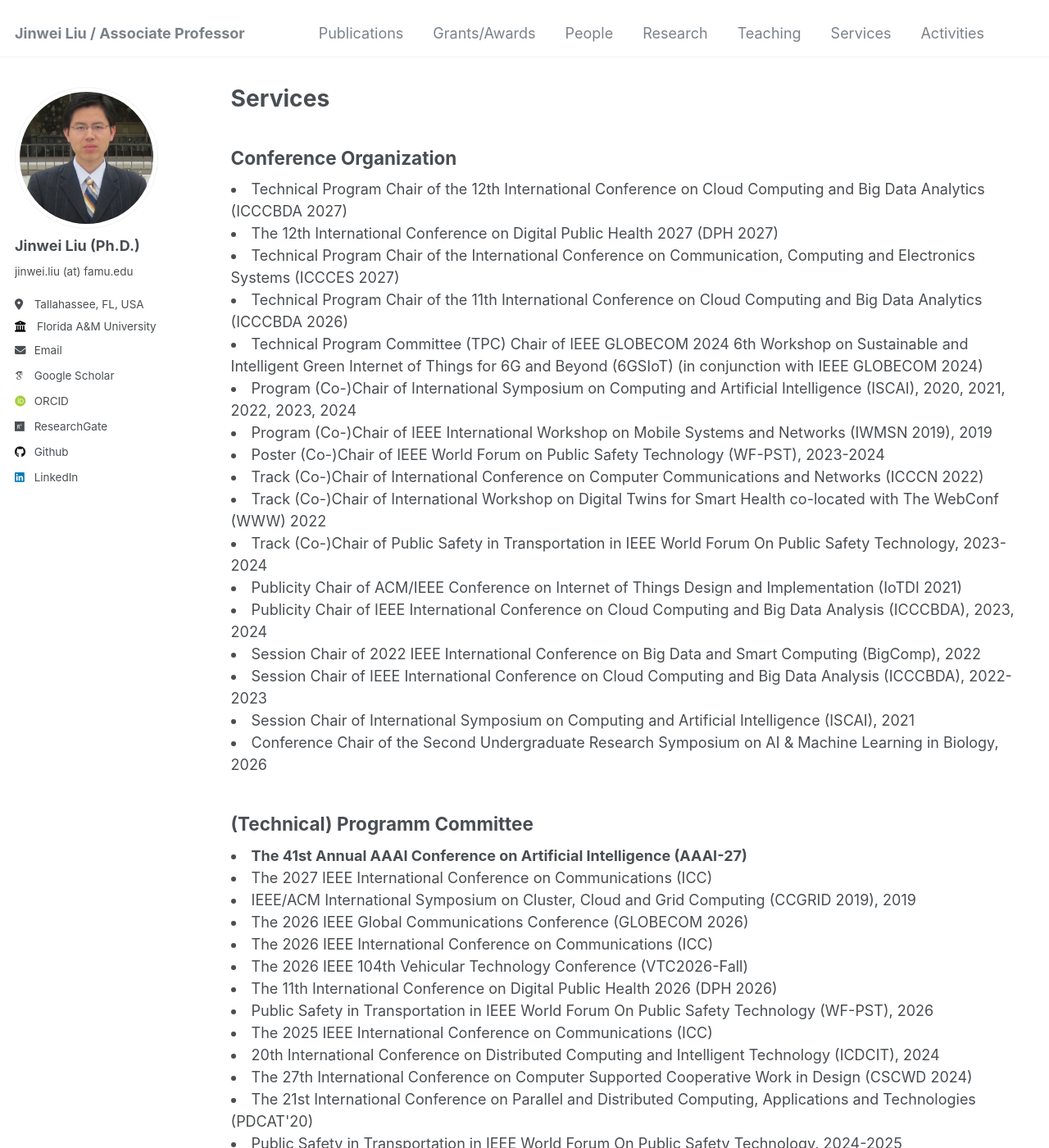
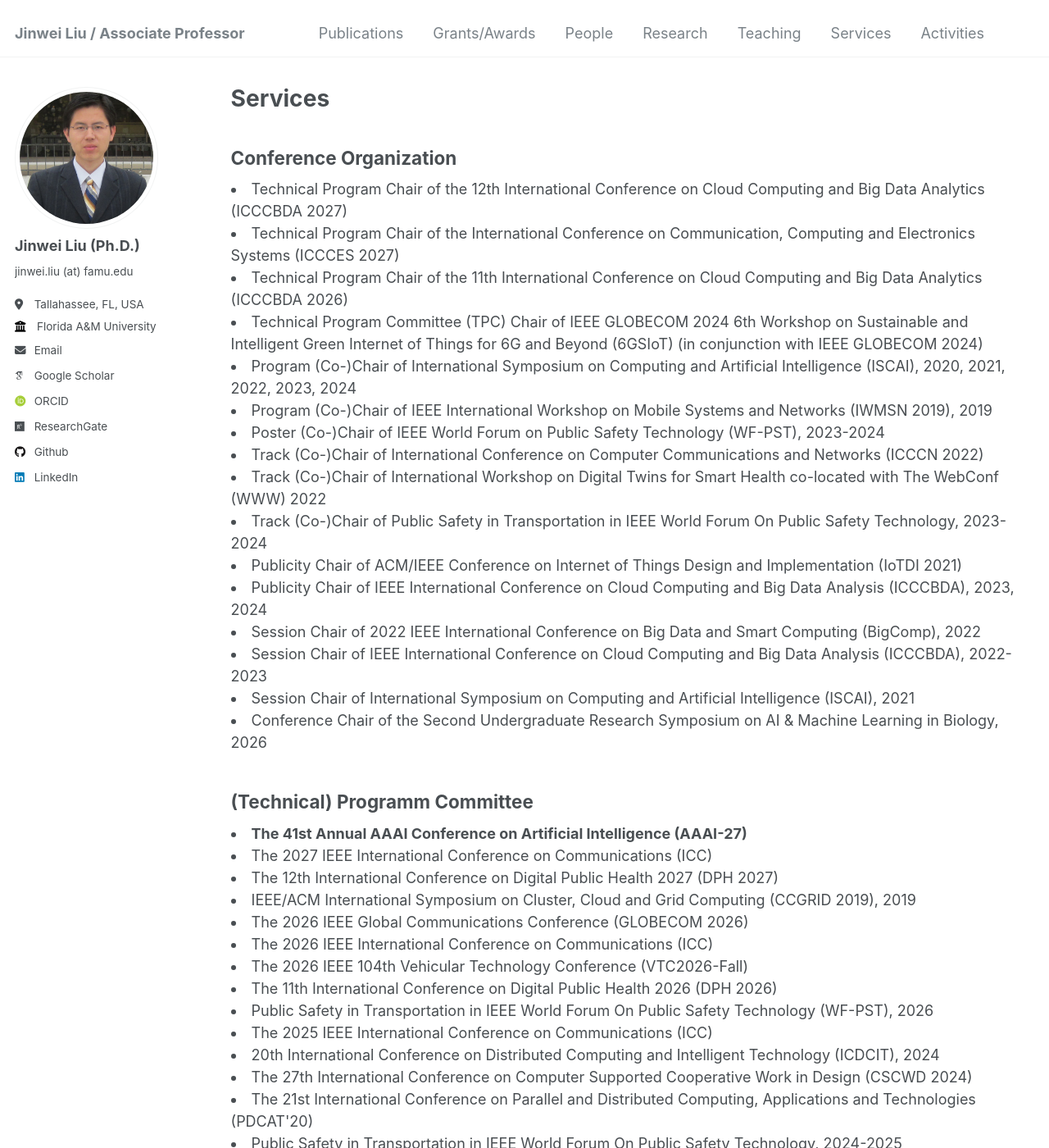
Before and after one commit to jinweiliucu/jinweiliucu.github.io, a Jekyll site: the page built from _pages/services.html, in a window 1280 px wide and 1400 px high. Shown: the whole window at 82% size. Built offline with Jekyll 4.4.1, drawn with Linux system fonts in a browser that asks for light colours; some web fonts are replaced.

Commit message:
Update services.html

```diff
--- a/_pages/services.html
+++ b/_pages/services.html
@@ -9,10 +9,6 @@ author_profile: true
 	<li>
 	Technical Program Chair of the 12th International Conference on Cloud Computing and Big Data Analytics (ICCCBDA 2027)
 	</li>
-
-	<li>
-    The 12th International Conference on Digital Public Health 2027 (DPH 2027)
-    </li>
 
 	<li>
 	Technical Program Chair of the International Conference on Communication, Computing and Electronics Systems (ICCCES 2027)
@@ -81,6 +77,10 @@ author_profile: true
 
 	<li>
     The 2027 IEEE International Conference on Communications (ICC)
+    </li>
+
+	<li>
+    The 12th International Conference on Digital Public Health 2027 (DPH 2027)
     </li>
 
 	<li>
```
